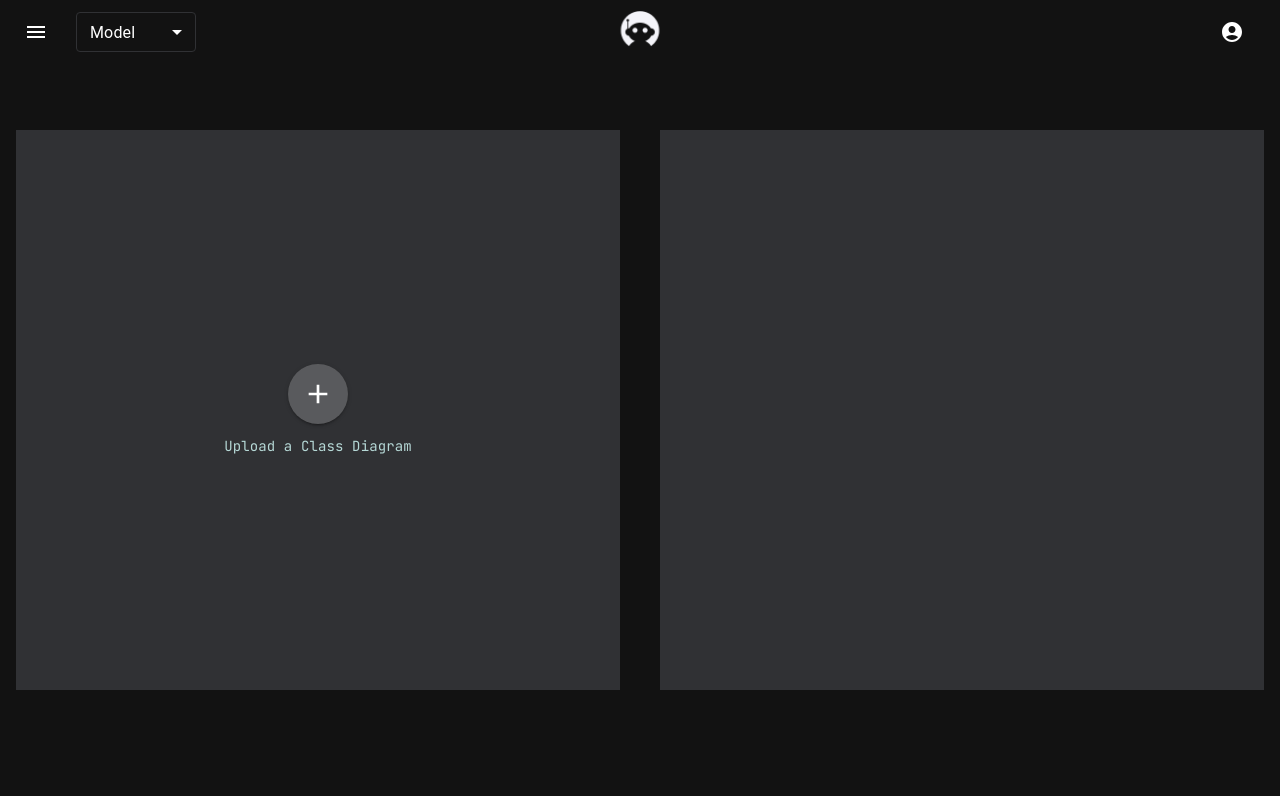
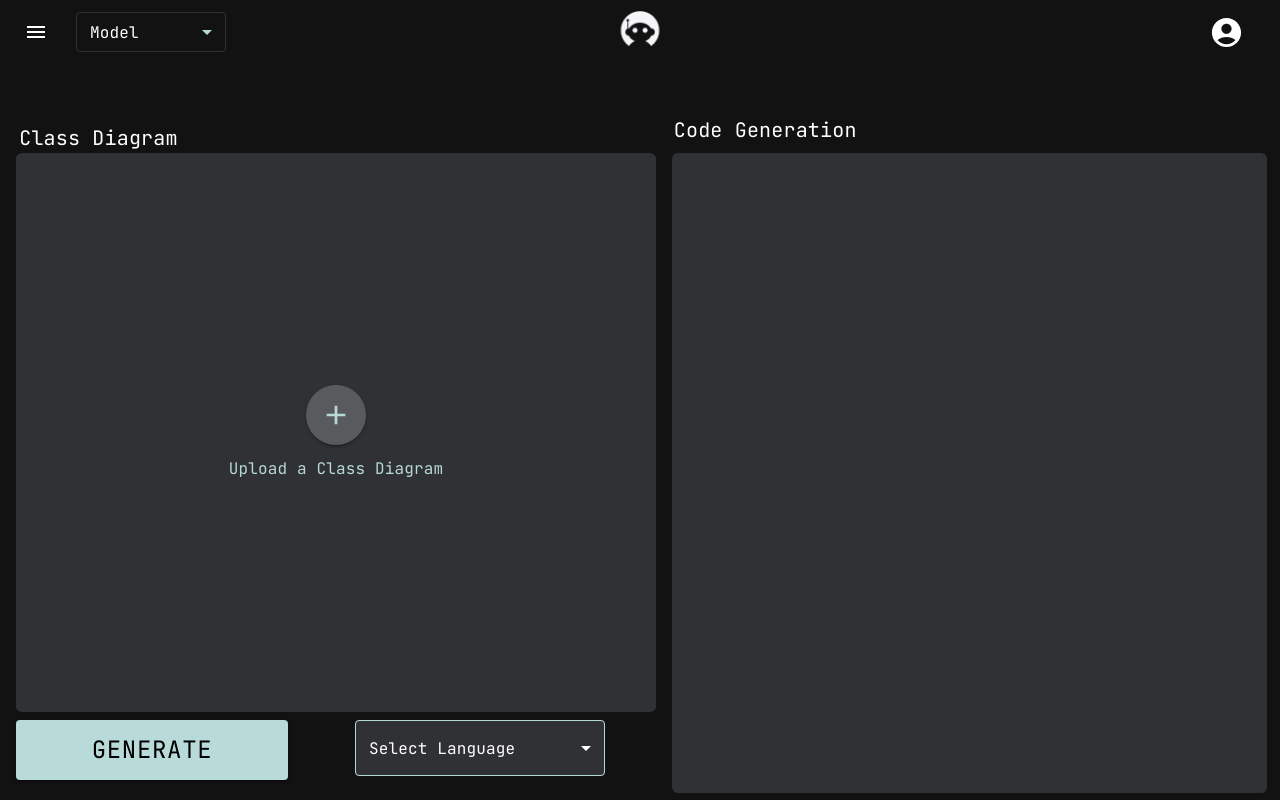
Before and after one commit to AshleyMoriahLazaraga/classsycode-app, a React (Vite) app: page / in a window 1280 px wide. Built offline with nearby package versions, Linux system fonts and the light colour scheme.

Commit message:
minor updates for layouts

```diff
--- a/package.json
+++ b/package.json
@@ -13,6 +13,7 @@
     "@emotion/react": "^11.14.0",
     "@emotion/styled": "^11.14.0",
     "@fontsource/jetbrains-mono": "^5.1.2",
+    "@fontsource/roboto": "^5.1.1",
     "@mui/icons-material": "^6.4.3",
     "@mui/material": "^6.4.3",
     "@mui/styled-engine-sc": "^6.4.3",
--- a/src/views/app_bar.jsx
+++ b/src/views/app_bar.jsx
@@ -1,20 +1,20 @@
-import * as React from 'react';
+import AccountCircle from '@mui/icons-material/AccountCircle';
+import MenuIcon from '@mui/icons-material/Menu';
 import AppBar from '@mui/material/AppBar';
 import Box from '@mui/material/Box';
+import FormControl from '@mui/material/FormControl';
+import IconButton from '@mui/material/IconButton';
+import Menu from '@mui/material/Menu';
+import MenuItem from '@mui/material/MenuItem';
+import Select from '@mui/material/Select';
 import Toolbar from '@mui/material/Toolbar';
-import IconButton from '@mui/material/IconButton';
-import MenuIcon from '@mui/icons-material/Menu';
-import AccountCircle from '@mui/icons-material/AccountCircle';
-import MenuItem from '@mui/material/MenuItem';
-import Menu from '@mui/material/Menu';
-import InputLabel from '@mui/material/InputLabel';
-import FormControl from '@mui/material/FormControl';
-import Select from '@mui/material/Select';
+import * as React from 'react';
 import logoDark from '../assets/images/logo_dark.png'; // Import your image
 
 export default function MenuAppBar() {
   const [anchorEl, setAnchorEl] = React.useState(null);
   const [category, setCategory] = React.useState('');
+  const greencolor = '#B6D9D7';
 
   const handleMenu = (event) => {
     setAnchorEl(event.currentTarget);
@@ -30,7 +30,7 @@ export default function MenuAppBar() {
 
   return (
     <Box sx={{ flexGrow: 1 }}>
-      <AppBar position="static" sx={{ backgroundColor: '#121212' }}>
+      <AppBar position="static" sx={{ backgroundColor: '#121212', maxHeight: '8vh', width: '100vw' }}>
         <Toolbar sx={{ position: 'relative', justifyContent: 'space-between' }}>
 
           {/* Left Side: Menu Icon + Model Select */}
@@ -39,24 +39,64 @@ export default function MenuAppBar() {
               <MenuIcon />
             </IconButton>
 
-            <FormControl sx={{ minWidth: 120, color: 'white' }} size="small">
-              <InputLabel sx={{ color: 'white' }}>Model</InputLabel>
+            <FormControl
+            sx={{
+              color: '#121212e',
+              fontFamily: 'JetBrains Mono',
+              minWidth: 150,
+              width: 150,
+             }}
+            size="small"
+            >
               <Select
                 value={category}
                 onChange={handleCategoryChange}
+                displayEmpty
+                renderValue={category !== "" ? undefined : () => "Model"}
+                  MenuProps={{
+                    PaperProps: {
+                      sx: {
+                        bgcolor: '#121212',
+                        color: greencolor,
+                      },
+                    },
+                  }}
                 sx={{
+                  '.MuiOutlinedInput-notchedOutline': { borderColor: '#303134' },
+                  '&:hover .MuiOutlinedInput-notchedOutline': { borderColor: greencolor },
+                  '.MuiSvgIcon-root': { color: greencolor },
+                  fontFamily: 'JetBrains Mono',
                   color: 'white',
-                  '.MuiOutlinedInput-notchedOutline': { borderColor: '#303134' },
-                  '&:hover .MuiOutlinedInput-notchedOutline': { borderColor: 'white' },
-                  '.MuiSvgIcon-root': { color: 'white' },
                 }}
               >
-                <MenuItem value="">
+                <MenuItem value=""
+                sx={{
+                  fontFamily: 'JetBrains Mono',
+                }}
+                >
                   <em>None</em>
                 </MenuItem>
-                <MenuItem value="Photography">ChatGPT 4o</MenuItem>
-                <MenuItem value="Design">Gemini</MenuItem>
-                <MenuItem value="Technology">Deepseek</MenuItem>
+                <MenuItem
+                value="ChatGPT 4o"
+                sx={{
+                  fontFamily:'Jetbrains Mono',
+                  color: greencolor
+                }}
+                > ChatGPT 4o</MenuItem>
+                <MenuItem
+                value="Gemini"
+                sx={{
+                  fontFamily:'Jetbrains Mono',
+                  color: greencolor
+                }}
+                >Gemini</MenuItem>
+                <MenuItem
+                value="Deepseek"
+                sx={{
+                  fontFamily:'Jetbrains Mono',
+                  color: greencolor
+                }}
+                >Deepseek</MenuItem>
               </Select>
             </FormControl>
           </Box>
@@ -74,19 +114,27 @@ export default function MenuAppBar() {
 
           {/* Right Side: User Icon */}
           <IconButton size="large" color="inherit" onClick={handleMenu}>
-            <AccountCircle />
+            <AccountCircle fontSize='large'/>
           </IconButton>
           <Menu
             id="menu-appbar"
             anchorEl={anchorEl}
-            anchorOrigin={{ vertical: 'top', horizontal: 'right' }}
+            anchorOrigin={{ vertical: 'bottom', horizontal: 'right' }}
             keepMounted
             transformOrigin={{ vertical: 'top', horizontal: 'right' }}
             open={Boolean(anchorEl)}
             onClose={handleClose}
+
+            sx={{
+              '.MuiPaper-root': {
+                bgcolor: '#303134',
+                color: greencolor,
+                fontFamily: 'JetBrains Mono',
+              },
+            }}
           >
-            <MenuItem onClick={handleClose}>Profile</MenuItem>
-            <MenuItem onClick={handleClose}>My account</MenuItem>
+            <MenuItem onClick={handleClose} sx={{fontFamily: 'Jetbrains Mono'}}>Profile</MenuItem>
+            <MenuItem onClick={handleClose} sx={{fontFamily: 'Jetbrains Mono'}}>My account</MenuItem>
           </Menu>
         </Toolbar>
       </AppBar>
--- a/src/views/code_generated_section.jsx
+++ b/src/views/code_generated_section.jsx
@@ -5,7 +5,19 @@ export default function CodeGeneratedSection() {
   return (
     <Container
       maxWidth="sx"
-      sx={{ bgcolor: '#303134', height: '70vh', flex: 1,marginLeft: 2.5, marginRight: 2, marginTop: -5 }}
+      sx={{
+        bgcolor: '#303134',
+        borderRadius: '1%',
+        height: '100%',
+        display: 'flex',
+        flex: 1,
+        position: 'relative',
+        overflow: 'hidden',
+        marginTop: -1,
+        // marginRight: 2,
+        padding: '1%',
+        marginRight: '2%',
+      }}
     >
       <Box sx={{ height: '100%' }} />
     </Container>
--- a/src/views/generate_button.jsx
+++ b/src/views/generate_button.jsx
@@ -1,17 +1,33 @@
-import Box from '@mui/material/Box';
+import { Button } from '@mui/material';
 import Container from '@mui/material/Container';
 
 export default function GenerateCode() {
   return (
     <Container
       maxWidth="sx"
-      sx={{ bgcolor: '#303134',
+      sx={{
         height: '10vh',
         flex: 1,
-        marginRight: 2.5,
-        marginLeft: 2,}}
+        marginLeft: -1,
+        width: '50vh',
+        }}
     >
-      <Box sx={{ height: '100%' }} />
+
+      <Button
+      variant="contained"
+      sx={{
+        bgcolor: '#b8dbd9',
+        color: 'black',
+        fontFamily: 'JetBrains Mono',
+        fontSize: 24,
+        paddingTop: '2%',
+        paddingBottom: '2%',
+        paddingLeft: '15%',
+        paddingRight: '15%',
+        height: "75%",
+        width: "100%",
+      }}
+      >GENERATE</Button>
     </Container>
   );
 }
--- a/src/views/homepage.jsx
+++ b/src/views/homepage.jsx
@@ -4,6 +4,9 @@ import Box from '@mui/material/Box';
 import UploadImageSection from './upload_image_section';
 import CodeGeneratedSection from './code_generated_section';
 import MenuAppBar from './app_bar';
+import GenerateCode from './generate_button';
+import { Typography } from '@mui/material';
+import SelectLanguage from './select_language';
 
 export default function Homepage() {
   return (
@@ -14,20 +17,83 @@ export default function Homepage() {
       <Box
         sx={{
           display: 'flex',
-          //flexDirection: 'column',  // Ensure vertical stacking
-          justifyContent: 'space-between',
-          alignItems: 'center',
-          height: '91.5vh',
-          // height: '100vh',
-          //padding: 2, // Adds some spacing
-          bgcolor: '#121212', // Background color for the entire section
+          flexDirection: 'row',
+          justifyContent: 'center',
+          alignItems: 'flex-start',
+          height: 'calc(100vh - 64px)',
+          bgcolor: '#121212',
+          gap: 4,
+          paddingTop: '4%',
+          width: '100vw',
+          overflow: 'hidden',
         }}
       >
-        {/* Left Container */}
-        <UploadImageSection />
+        {/* Left Section: Upload Image + Button */}
+        <Box
+          sx={{
+            display: 'flex',
+            flexDirection: 'column',
+            width: '50%',
+            gap: 1,
+            height: '100%',
+          }}
+        >
+          <Box>
+            <Typography
+              sx={{
+                color: 'white',
+                fontFamily: 'JetBrains Mono',
+                fontSize: 20,
+                marginLeft: '3%',
+                marginTop: 1, //do not remove, it is necessary to maintain the alignment
+              }}
+            >Class Diagram</Typography>
+          </Box>
+          <UploadImageSection
+            sx={{
+              flex: 1,
+            }}
+          />
 
-        {/* Right Container */}
-        <CodeGeneratedSection />
+          <Box
+            sx={{
+              display: 'flex',
+              flexDirection: 'row',
+              justifyContent: 'space-between',
+              alignItems: 'center',
+              gap: 1,
+              width: '100%',
+            }}
+          >
+            <GenerateCode />
+            <SelectLanguage />
+          </Box>
+        </Box>
+
+          <Box
+          sx={{
+            display: 'flex',
+            flexDirection: 'column',
+            width: '50%',
+            gap: 2,
+            height: '99%',
+            paddingRight: '1%',
+          }}
+        >
+          <Box>
+            <Typography
+              sx={{
+                color: 'white',
+                fontFamily: 'JetBrains Mono',
+                fontSize: 20,
+                marginLeft: '0.3%',
+              }}
+            >Code Generation</Typography>
+          </Box>
+
+          <CodeGeneratedSection />
+        </Box>
+
 
       </Box>
     </React.Fragment>
--- /dev/null
+++ b/src/views/select_language.jsx
@@ -0,0 +1,72 @@
+import { Container, FormControl, MenuItem, Select } from "@mui/material";
+import { useState } from "react";
+
+export default function SelectLanguage() {
+  const [language, setLanguage] = useState("");
+
+  const greencolor = '#B6D9D7';
+  const grayish = '#303134';
+  const blackish = '#121212';
+
+  const handleChange = (event) => {
+    setLanguage(event.target.value);
+  };
+
+  return (
+    <Container
+    sx={{
+      display: "flex",
+      justifyContent: "center",
+      alignItems: "flex-start",
+      height: "100%",
+      width: "50%",
+    }}>
+      <FormControl
+        sx={{
+          color: blackish,
+          fontFamily: 'JetBrains Mono',
+          minWidth: 250,
+        }}>
+        <Select
+          value={language}
+          onChange={handleChange}
+          displayEmpty
+          renderValue={language !== "" ? undefined : () => "Select Language"}
+
+          MenuProps={{
+            PaperProps: {
+              sx: {
+                bgcolor: blackish,
+                color: 'white',
+              },
+            },
+          }}
+
+          sx={{
+            bgcolor: grayish,
+            color: "white",
+            ".MuiOutlinedInput-notchedOutline": { borderColor: greencolor },
+            "&:hover .MuiOutlinedInput-notchedOutline": { borderColor: greencolor },
+            ".MuiSvgIcon-root": { color: "white" },
+            fontFamily: "JetBrains Mono",
+          }}
+        >
+          <MenuItem value="python"
+          sx={{
+            fontFamily: 'JetBrains Mono',
+          }}
+          >Python</MenuItem>
+          <MenuItem value="java" sx={{
+            fontFamily: 'JetBrains Mono',
+          }}>Java</MenuItem>
+          <MenuItem value="csharp" sx={{
+            fontFamily: 'JetBrains Mono',
+          }}>C#</MenuItem>
+          <MenuItem value="cpp" sx={{
+            fontFamily: 'JetBrains Mono',
+          }}>C++</MenuItem>
+        </Select>
+      </FormControl>
+    </Container>
+  );
+}
--- a/src/views/upload_image_section.jsx
+++ b/src/views/upload_image_section.jsx
@@ -7,11 +7,12 @@ import AddIcon from '@mui/icons-material/Add';
 import "@fontsource/jetbrains-mono"; // Import JetBrains Mono font
 
 
-export default function CodeGeneratedSection() {
+export default function UploadImageSection() {
   const [image, setImage] = useState(null);
   const [scale, setScale] = useState(1); // Default zoom level
 
   const greencolor = '#B6D9D7';
+  const grayish = '#303134';
 
   const handleImageUpload = (event) => {
     const file = event.target.files[0];
@@ -34,18 +35,18 @@ export default function CodeGeneratedSection() {
     <Container
       maxWidth="sx"
       sx={{
-        bgcolor: '#303134',
-        height: '70vh',
+        bgcolor: grayish,
+        borderRadius: '1%',
+        height: '100%',
         flex: 1,
-        marginRight: 2.5,
         marginLeft: 2,
+        marginTop: -1,
         display: 'flex',
-        justifyContent: 'center',
-        alignItems: 'center',
         position: 'relative',
         overflow: 'hidden',
         flexDirection: 'column',
-        marginTop:-5,
+        //padding: '1%',
+        justifyContent: 'center',
       }}
     >
       {image ? (
@@ -54,10 +55,10 @@ export default function CodeGeneratedSection() {
             width: '100%',
             height: '100%',
             display: 'flex',
+            flexDirection: 'column',
             justifyContent: 'center',
             alignItems: 'center',
             overflow: 'hidden',
-            position: 'relative',
           }}
           onWheel={handleZoom}
         >
@@ -93,7 +94,7 @@ export default function CodeGeneratedSection() {
               '&:hover': { bgcolor: 'rgba(255, 255, 255, 0.3)' },
             }}
           >
-            <AddIcon sx={{ fontSize: 28 }} />
+            <AddIcon sx={{ fontSize: 28, color: greencolor }} />
             <input type="file" accept="image/*" hidden onChange={handleImageUpload} />
           </Button>
         </Box>
@@ -105,7 +106,7 @@ export default function CodeGeneratedSection() {
             variant="contained"
             sx={{
               bgcolor: 'rgba(255, 255, 255, 0.2)',
-              color: 'white',
+              color: greencolor,
               borderRadius: '50%',
               width: 60,
               height: 60,
@@ -125,16 +126,14 @@ export default function CodeGeneratedSection() {
             sx={{
               color: greencolor,
               marginTop: 1.5,
-              fontSize: '14px',
+              fontSize: '16px',
               fontWeight: 500,
               textAlign: 'center',
-              fontFamily: '"JetBrains Mono", monospace', // Apply JetBrains Mono
+              fontFamily: 'JetBrains Mono',
             }}
           >
             Upload a Class Diagram
           </Typography>
-
-
         </Box>
       )}
     </Container>
```
Also changed, not shown: src/views/sidebar.jsx (added), 1 other file (tests, documents, lock files or other folders).
